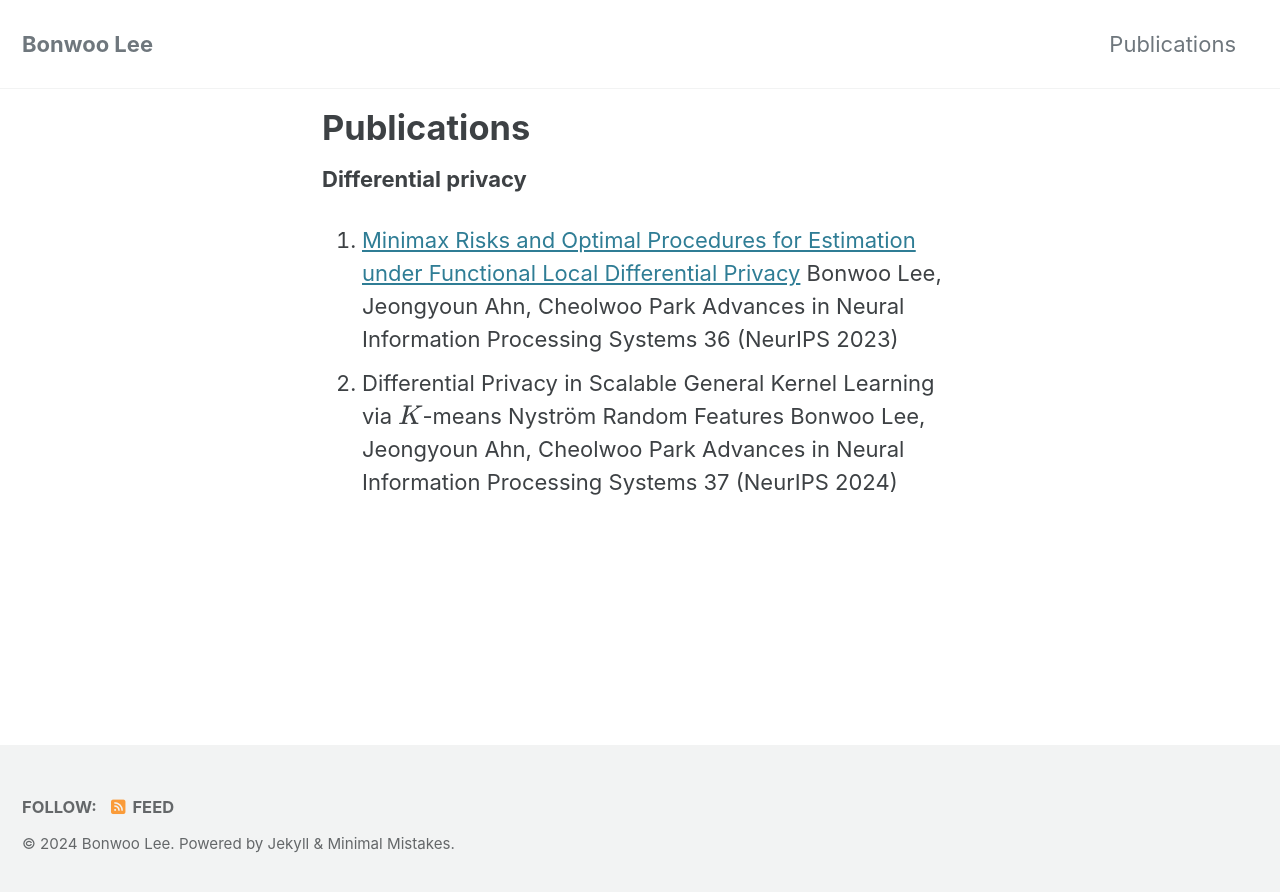
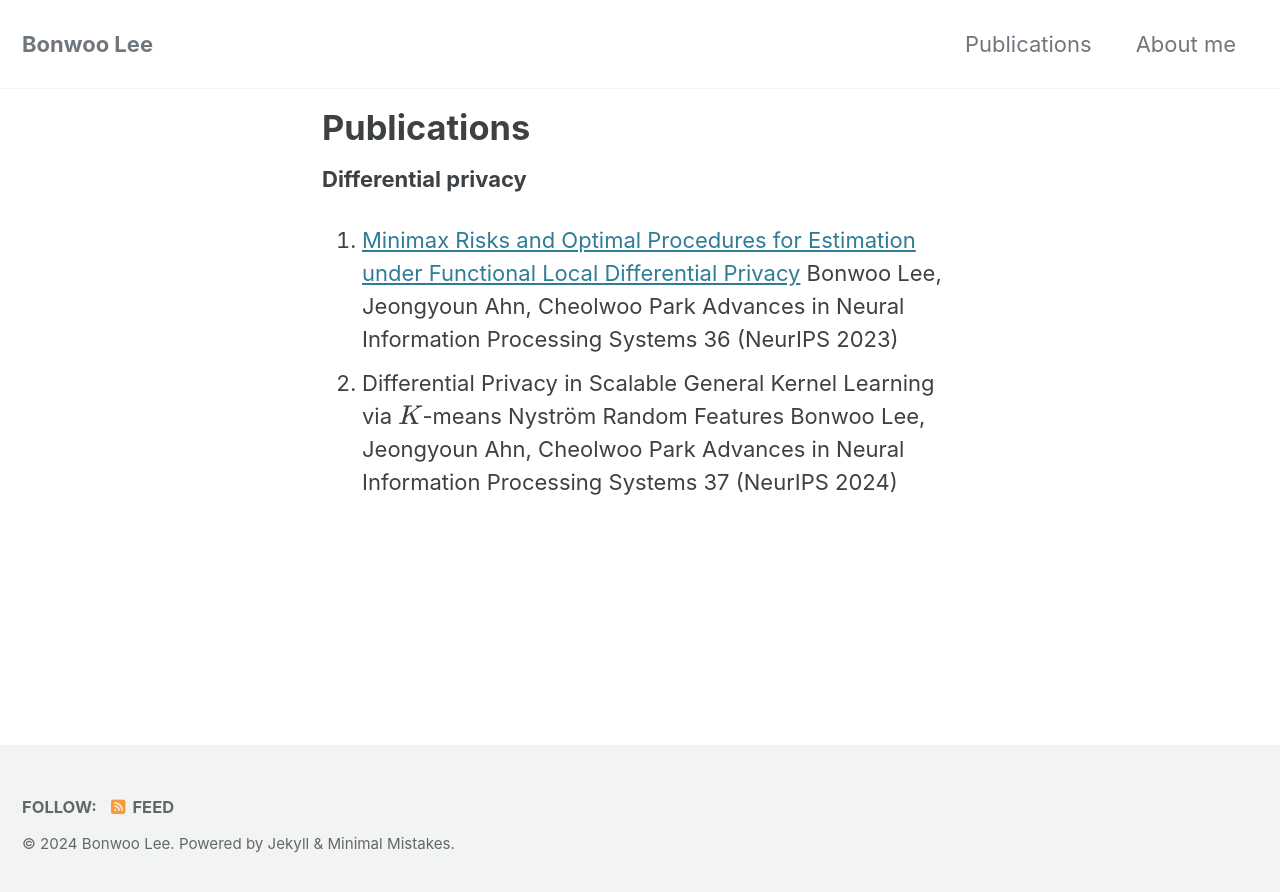
Before and after one commit to righthim/righthim.github.io, a Jekyll site: the page built from _pages/publications.md, in a window 1280 px wide. Shown: the top 892 px of the page. Built offline with Jekyll 4.4.1, drawn with Linux system fonts in a browser that asks for light colours; cached includes are drawn as plain includes; formulas are drawn with MathJax 3.

Commit message:
Update navigation.yml

```diff
--- a/_data/navigation.yml
+++ b/_data/navigation.yml
@@ -2,6 +2,9 @@
 main:
   - title: "Publications"
     url: /publications/
+
+  - title: "About me"
+    url: /About/
   # - title: "About"
   #   url: https://mmistakes.github.io/minimal-mistakes/about/
   # - title: "Sample Posts"
```
